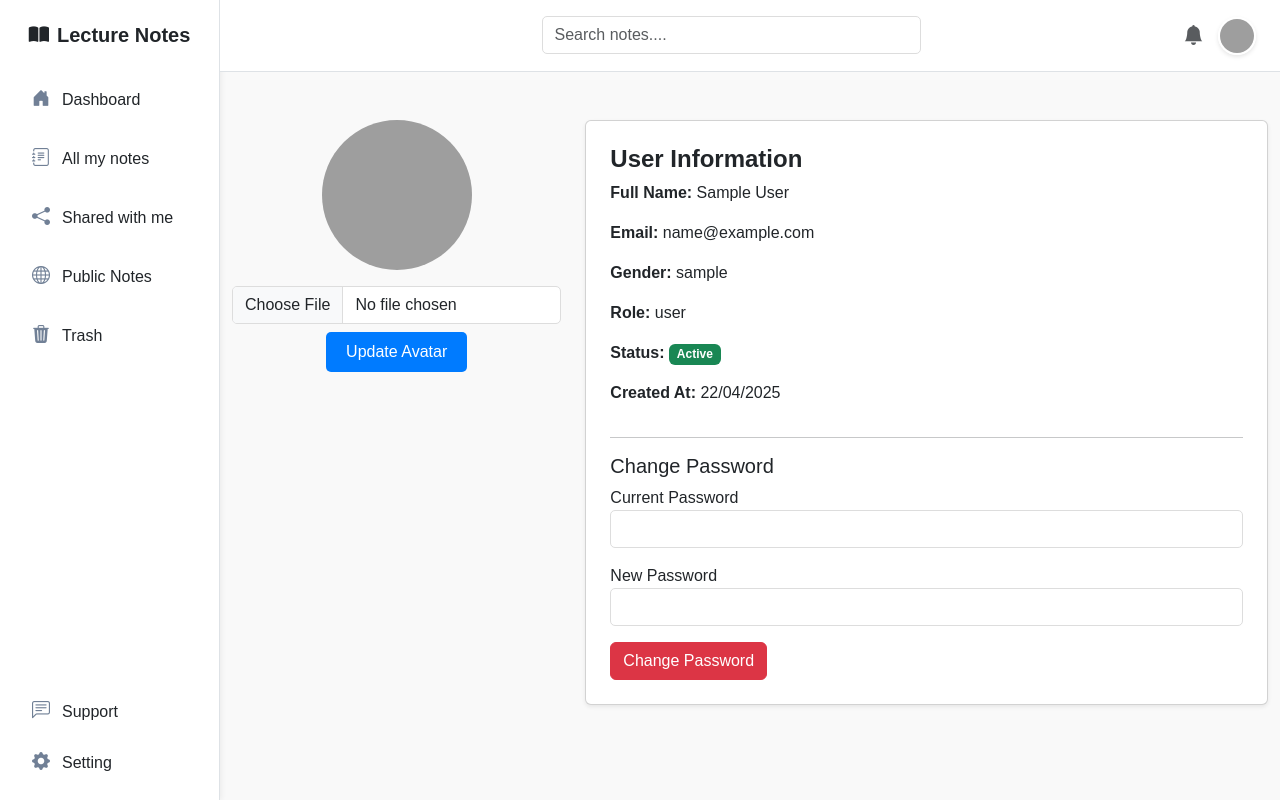
After one commit to iuh-application-development/Lecture-Review, a Flask app: page /profile in a window 1280 px wide. The commit adds this page. Run offline with Flask 3, Linux system fonts and the light colour scheme; the visitor is signed in with stand-in values (Sample User, id 1); data that the repository does not hold is empty; grey boxes are pictures that could not be loaded.

Commit message:
update profile UI & password

```diff
--- a/website/models.py
+++ b/website/models.py
@@ -13,6 +13,7 @@ class User(db.Model, UserMixin):
     status        = db.Column(db.String(20), default='Active') # ['Active', 'Locked', 'Inactive']
     gender        = db.Column(db.String(10), nullable=False)
     created_at    = db.Column(db.DateTime, default=datetime.utcnow)
+    avatar_url = db.Column(db.String(300), nullable=True, default='/static/images/default-avatar.jpg')
 
     def __repr__(self):
         return f'<User {self.email!r}>'
--- a/website/templates/base.html
+++ b/website/templates/base.html
@@ -114,8 +114,8 @@
                         </div>
                     </div>
                     <a href="#" class="text-decoration-none dropdown-toggle" data-bs-toggle="dropdown" aria-expanded="false">
-                        <img src="https://scontent.fsgn2-11.fna.fbcdn.net/v/t39.30808-6/429481424_2315677422157178_3161072190399545572_n.jpg?stp=cp6_dst-jpg_tt6&_nc_cat=105&ccb=1-7&_nc_sid=6ee11a&_nc_ohc=6_93PGcjzTUQ7kNvwGQ_JZX&_nc_oc=AdmCwjReBujN2HngetNaP5aYBliO6dKvg-DX18A3r0kH_ux6VR5wnDMq1QVYAhwu5eFJ3uURnoTgrtwQZT20o25U&_nc_zt=23&_nc_ht=scontent.fsgn2-11.fna&_nc_gid=B_pAsXc0CGHuIPiS4WM9rw&oh=00_AfFDiEUzKyGkZXKbHNo1ncNUowLZUeAX2EwHNllDI4I65g&oe=681B76AF"
-                            alt="User" class="rounded-circle" style="width: 38px; height: 38px; object-fit: cover; border: 2px solid #fff; box-shadow: 0 2px 4px rgba(0,0,0,0.1);">
+                        <img src="{{ user.avatar_url }}"
+                        alt="User" class="rounded-circle" style="width: 38px; height: 38px; object-fit: cover; border: 2px solid #fff; box-shadow: 0 2px 4px rgba(0,0,0,0.1);">
                     </a>
                     <ul class="dropdown-menu dropdown-menu-end">
                         <li><a class="dropdown-item py-2" href="/profile"><i class="bi bi-person me-2"></i>Profile</a></li>
--- /dev/null
+++ b/website/templates/profile.html
@@ -0,0 +1,50 @@
+{% extends "base.html" %}
+{% block content %}
+<div class="container py-5">
+    <div class="row">
+        <!-- Avatar Section -->
+        <div class="col-md-4 text-center">
+            <img src="{{ user.avatar_url }}" class="rounded-circle mb-3" style="width: 150px; height: 150px; object-fit: cover;">
+            <form method="POST" action="/update-avatar" enctype="multipart/form-data">
+                <input type="file" name="avatar" accept="image/*" class="form-control mb-2">
+                <button class="btn btn-primary" type="submit">Update Avatar</button>
+            </form>
+        </div>
+
+        <!-- Info + Change Password -->
+        <div class="col-md-8">
+            <div class="card shadow-sm p-4">
+                <h4>User Information</h4>
+                <p><strong>Full Name:</strong> {{ user.first_name }} {{ user.last_name }}</p>
+                <p><strong>Email:</strong> {{ user.email }}</p>
+                <p><strong>Gender:</strong> {{ user.gender }}</p>
+                <p><strong>Role:</strong> {{ user.role }}</p>
+                <p><strong>Status:</strong>
+                    {% if user.status == 'Active' %}
+                        <span class="badge bg-success">Active</span>
+                    {% elif user.status == 'Locked' %}
+                        <span class="badge bg-danger">Locked</span>
+                    {% else %}
+                        <span class="badge bg-secondary">{{ user.status }}</span>
+                    {% endif %}
+                </p>
+                <p><strong>Created At:</strong> {{ user.created_at.strftime('%d/%m/%Y') }}</p>
+
+                <hr>
+                <h5>Change Password</h5>
+                <form method="POST" action="/change-password">
+                    <div class="mb-3">
+                        <label>Current Password</label>
+                        <input type="password" class="form-control" name="current_password" required>
+                    </div>
+                    <div class="mb-3">
+                        <label>New Password</label>
+                        <input type="password" class="form-control" name="new_password" required>
+                    </div>
+                    <button class="btn btn-danger" type="submit">Change Password</button>
+                </form>
+            </div>
+        </div>
+    </div>
+</div>
+{% endblock %}
--- a/website/views.py
+++ b/website/views.py
@@ -1,8 +1,11 @@
-from flask import Blueprint, render_template, flash, redirect, url_for
+from flask import Blueprint, render_template, flash, redirect, url_for, request, current_app
 from flask_login import current_user, login_required
+from werkzeug.security import check_password_hash, generate_password_hash
+from werkzeug.utils import secure_filename
 from .models import Note, ShareNote, User
 from datetime import datetime
 from . import db
+import os
 
 views = Blueprint('views', __name__)
 
@@ -83,3 +86,49 @@ def edit_note(note_id):
 @login_required
 def notifications():
     return render_template('notifications.html', user=current_user)
+@views.route('/profile')
+@login_required
+def profile():
+    return render_template('profile.html', user=current_user)
+
+@views.route('/update-avatar', methods=['POST'])
+@login_required
+def update_avatar():
+    if 'avatar' not in request.files:
+        flash('No image file found.', 'error')
+        return redirect(url_for('views.profile'))
+
+    file = request.files['avatar']
+    if file.filename == '':
+        flash('You have not selected an image.', 'error')
+        return redirect(url_for('views.profile'))
+
+    filename = secure_filename(file.filename)
+
+    upload_folder = os.path.join('website', 'static', 'images', 'uploads')
+    os.makedirs(upload_folder, exist_ok=True)
+
+    upload_path = os.path.join(upload_folder, filename)
+    file.save(upload_path)
+
+    current_user.avatar_url = f'/static/images/uploads/{filename}'
+    db.session.commit()
+
+    flash('Avatar updated successfully!', 'success')
+    return redirect(url_for('views.profile'))
+
+
+@views.route('/change-password', methods=['POST'])
+@login_required
+def change_password():
+    current_password = request.form.get('current_password')
+    new_password = request.form.get('new_password')
+
+    if not check_password_hash(current_user.password_hash, current_password):
+        flash('Incorrect current password.', 'error')
+        return redirect(url_for('views.profile'))
+
+    current_user.password_hash = generate_password_hash(new_password)
+    db.session.commit()
+    flash('Password changed successfully!', 'success')
+    return redirect(url_for('views.profile'))
```
Also changed, not shown: website/static/images/uploads/lon2.jpg (added).
